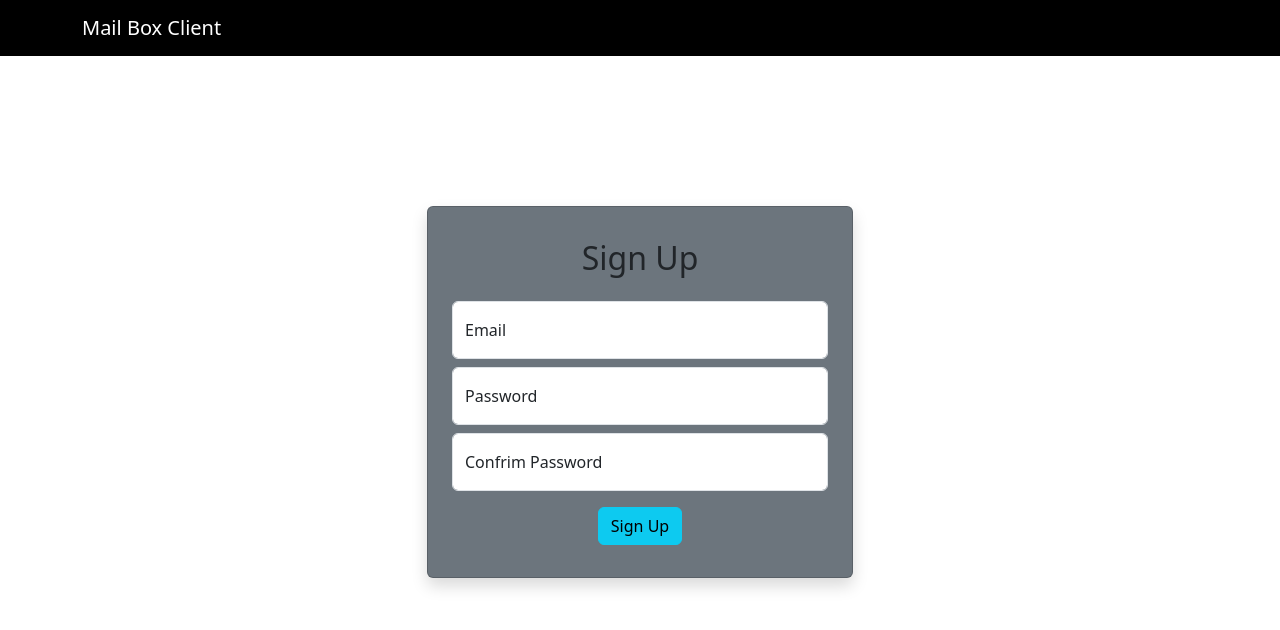
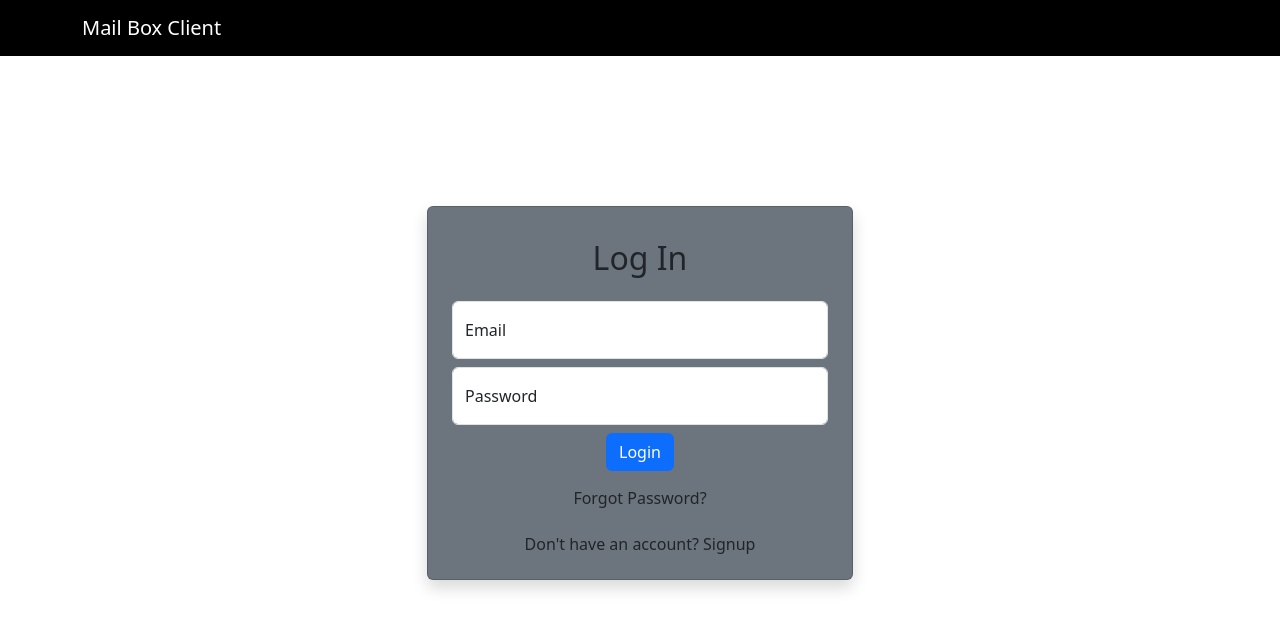
Before and after one commit to abhishek1886/mail-box-client, a React (Create React App) app: page /login in a window 1280 px wide. Shown: the top 630 px of the page. Built offline with nearby package versions, Linux system fonts and the light colour scheme.

Commit message:
log in and home page

```diff
--- a/package.json
+++ b/package.json
@@ -12,6 +12,7 @@
     "react": "^18.2.0",
     "react-bootstrap": "^2.8.0",
     "react-dom": "^18.2.0",
+    "react-router-dom": "^5.3.4",
     "react-scripts": "5.0.1",
     "sass": "^1.64.2",
     "web-vitals": "^2.1.4"
--- a/src/App.js
+++ b/src/App.js
@@ -1,13 +1,25 @@
 import React from "react";
 
+import { Route, Switch } from "react-router-dom";
 import Header from "./components/layout/Header";
-import AuthPage from "./components/pages/AuthPage";
+import SignUp from "./components/layout/inputs/SignUp";
+import LogIn from "./components/layout/inputs/LogIn";
+import Home from "./components/layout/Home";
 
 const App = () => {
   return (
     <React.Fragment>
       <Header />
-      <AuthPage />
+
+      <main>
+        <Switch>
+          <Route path='/' exact><SignUp /></Route>
+          <Route path='/login'><LogIn /></Route>
+          <Route path='/home'><Home /></Route>
+        </Switch>
+
+      </main>
+
     </React.Fragment>
   );
 };
--- a/src/components/layout/Header.js
+++ b/src/components/layout/Header.js
@@ -1,13 +1,16 @@
 import React from "react";
 
-import { Navbar, Container, Button } from "react-bootstrap";
+import { Navbar, Container, Button, NavLink } from "react-bootstrap";
+import { Link } from "react-router-dom";
 
 const Header = () => {
   return (
     <header>
       <Navbar bg="black" variant="dark" expand="sm">
         <Container>
-          <Navbar.Brand>Mail Box Client</Navbar.Brand>
+          <Navbar.Brand as={Link} to="/home">
+            Mail Box Client
+          </Navbar.Brand>
         </Container>
       </Navbar>
     </header>
--- /dev/null
+++ b/src/components/layout/Home.js
@@ -0,0 +1,25 @@
+import React from "react";
+
+import { Container, Button } from "react-bootstrap";
+import { Link, useHistory } from "react-router-dom";
+
+const Home = () => {
+  const history = useHistory();
+  const clickHandler = () => {
+    history.push("/expenses");
+  };
+  return (
+    <Container fluid className="m-5">
+      <h1>Welcome to Mail Box Client</h1>
+      <Button
+        variant="info"
+        className="rounded-4 fw-bold px-4"
+        onClick={clickHandler}
+      >
+        Let's Start!
+      </Button>
+    </Container>
+  );
+};
+
+export default Home;
--- /dev/null
+++ b/src/components/layout/inputs/ForgotPassword.js
@@ -0,0 +1,9 @@
+import React from 'react'
+
+const ForgotPassword = () => {
+  return (
+    <div>ForgotPassword</div>
+  )
+}
+
+export default ForgotPassword
--- /dev/null
+++ b/src/components/layout/inputs/LogIn.js
@@ -0,0 +1,113 @@
+import React, { useState } from "react";
+
+import { Container, Card, Form, Button } from 'react-bootstrap'
+import { Link, useHistory } from 'react-router-dom';
+import ForgotPassword from "./ForgotPassword";
+
+const LogIn = () => {
+  const [formData, setFormData] = useState({
+    email: "",
+    password: "",
+    confirmPassword: "",
+  });
+
+  const history = useHistory();
+
+  const inputFormHandler = (e) => {
+    const { name, value } = e.target;
+    setFormData((prevData) => ({
+      ...prevData,
+      [name]: value,
+    }));
+  };
+
+  const submitHandler = async (e) => {
+    try {
+      e.preventDefault();
+
+      const inputData = { ...formData, returnSecureToken: true };
+
+      const res = await fetch(
+        `https://identitytoolkit.googleapis.com/v1/accounts:signInWithPassword?key=AIzaSyDH9plc7T7h6CQDIKTBp6HCF-nBjgzPDHg`,
+        {
+          method: "POST",
+          body: JSON.stringify(inputData),
+          headers: {
+            "Content-Type": "application/json",
+          },
+        }
+      );
+
+      if (res.ok) {
+        const data = await res.json();
+        // dispatch(authActions.login({ token: data.idToken, email: data.email }));
+        console.log(data);
+        history.push("/home");
+        setFormData({
+          email: "",
+          password: "",
+          confirmPassword: "",
+        });
+      } else {
+        const data = await res.json();
+        let errorMessage = "Something went wrong! Try again.";
+        if (data && data.error && data.error.message) {
+          errorMessage = data.error.message;
+        }
+        throw new Error(errorMessage);
+      }
+    } catch (err) {
+      alert(err.message);
+    }
+  };
+
+  const forgotPasswordHandler = () => {};
+
+  return (
+    <Container
+      className="mx-5 mx-auto"
+      style={{ maxWidth: "450px", marginTop: "150px" }}
+    >
+      <Card className="bg-secondary shadow p-3 px-4">
+        <h2 className="py-3 text-center">Log In</h2>
+        <Form onSubmit={submitHandler}>
+          <Form.Floating className="mb-2">
+            <Form.Control
+              id="email"
+              type="email"
+              placeholder="email"
+              name="email"
+              onChange={inputFormHandler}
+              value={formData.email}
+              required
+            />
+            <label htmlFor="email">Email</label>
+          </Form.Floating>
+          <Form.Floating className="mb-2">
+            <Form.Control
+              id="password"
+              type="password"
+              placeholder="password"
+              name="password"
+              onChange={inputFormHandler}
+              value={formData.password}
+              required
+            />
+            <label htmlFor="password">Password</label>
+          </Form.Floating>
+          <div className="d-flex flex-column align-items-center justify-content-center gap-2  mt-2">
+                <Button type="submit">Login</Button>
+                <Button variant="border-info" onClick={forgotPasswordHandler}>Forgot Password?</Button>
+                <Link to="/">
+                  <Button variant="boder-info">
+                    Don't have an account? Signup
+                  </Button>
+                </Link>
+              </div>
+        </Form>
+      </Card>
+    </Container>
+  );
+};
+
+export default LogIn;
--- a/src/components/layout/inputs/SignUp.js
+++ b/src/components/layout/inputs/SignUp.js
@@ -1,6 +1,7 @@
 import React, { useState } from "react";
 
-import { Form, Button } from "react-bootstrap";
+import { Form, Button, Container, Card } from "react-bootstrap";
+import { useHistory, Link } from 'react-router-dom'
 
 const SignUp = () => {
   const [formData, setFormData] = useState({
@@ -8,6 +9,7 @@ const SignUp = () => {
     password: "",
     confirmPassword: "",
   });
+  const history = useHistory();
 
   const inputFormHandler = (e) => {
     const { name, value } = e.target;
@@ -37,7 +39,7 @@ const SignUp = () => {
         );
 
         if (res.ok) {
-          // history.replace('/login');
+          history.replace('/login');
           setFormData({
             email: "",
             password: "",
@@ -45,10 +47,9 @@ const SignUp = () => {
           });
         } else {
           const data = await res.json();
-          let errorMessage = "Something went wrong! Try again."
-          if(data && data.error && data.error.message){
+          let errorMessage = "Something went wrong! Try again.";
+          if (data && data.error && data.error.message) {
             errorMessage = data.error.message;
-
           }
           throw new Error(errorMessage);
         }
@@ -56,10 +57,14 @@ const SignUp = () => {
     } catch (err) {
       alert(err.message);
     }
-  }
+  };
 
   return (
-    <React.Fragment>
+    <Container
+      className="mx-5 mx-auto"
+      style={{ maxWidth: "450px", marginTop: "150px" }}
+    >
+      <Card className="bg-secondary shadow p-3 px-4">
         <h2 className="py-3 text-center">Sign Up</h2>
         <Form onSubmit={submitHandler}>
           <Form.Floating className="mb-2">
@@ -98,11 +103,17 @@ const SignUp = () => {
             />
             <label htmlFor="confirmPassword">Confrim Password</label>
           </Form.Floating>
-        <div className="text-center my-3" >
+          <div className="d-flex flex-column align-items-center justify-content-center gap-2  mt-2">
             <Button type="submit" variant="info">Sign Up</Button>
+            <Link to='/login' >
+              <Button variant="boder-info">
+                Already have an account? Login
+              </Button>
+            </Link>
           </div>
         </Form>
-    </React.Fragment>
+      </Card>
+    </Container>
   );
 };
 
--- a/src/components/pages/AuthPage.js
+++ /dev/null
@@ -1,16 +0,0 @@
-import React from 'react';
-
-import { Container, Card } from 'react-bootstrap';
-import SignUp from '../layout/inputs/SignUp';
-
-const AuthPage = () => {
-  return (
-    <Container className="mx-5 mx-auto" style={{ maxWidth: "450px", marginTop: "150px" }}>
-      <Card className="bg-secondary shadow p-3 px-4">
-        <SignUp />
-      </Card>
-    </Container>
-  )
-}
-
-export default AuthPage
--- a/src/index.js
+++ b/src/index.js
@@ -2,12 +2,17 @@ import React from "react";
 import ReactDOM from "react-dom/client";
 import "./custom.scss";
 import App from "./App";
+import { BrowserRouter } from "react-router-dom/cjs/react-router-dom.min";
 
 import "../node_modules/react-bootstrap/dist/react-bootstrap";
 import "../node_modules/bootstrap/dist/css/bootstrap.css";
 
 const root = ReactDOM.createRoot(document.getElementById("root"));
-root.render(<App />);
+root.render(
+  <BrowserRouter>
+    <App />
+  </BrowserRouter>
+);
 
 // If you want to start measuring performance in your app, pass a function
 // to log results (for example: reportWebVitals(console.log))
```
Also changed, not shown: src/components/pages/HomePage.js (added), 1 other file (tests, documents, lock files or other folders). Lines whose indentation alone changed are shown as unchanged.
